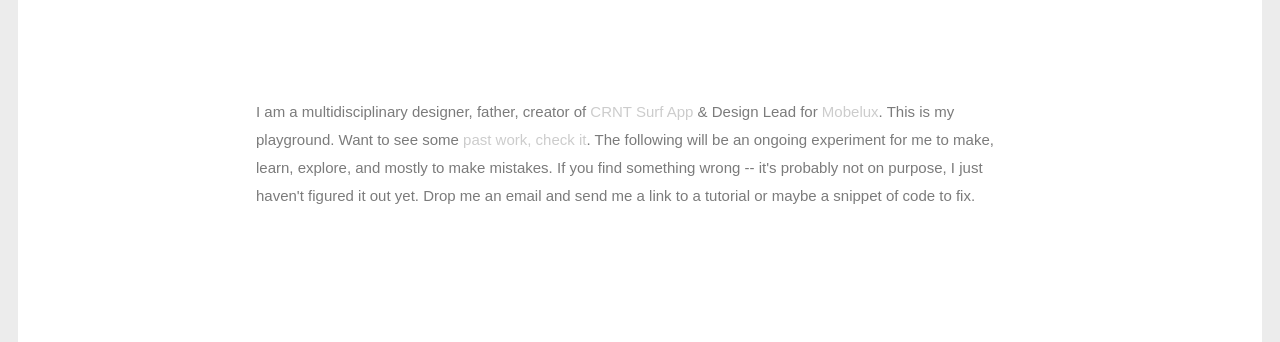
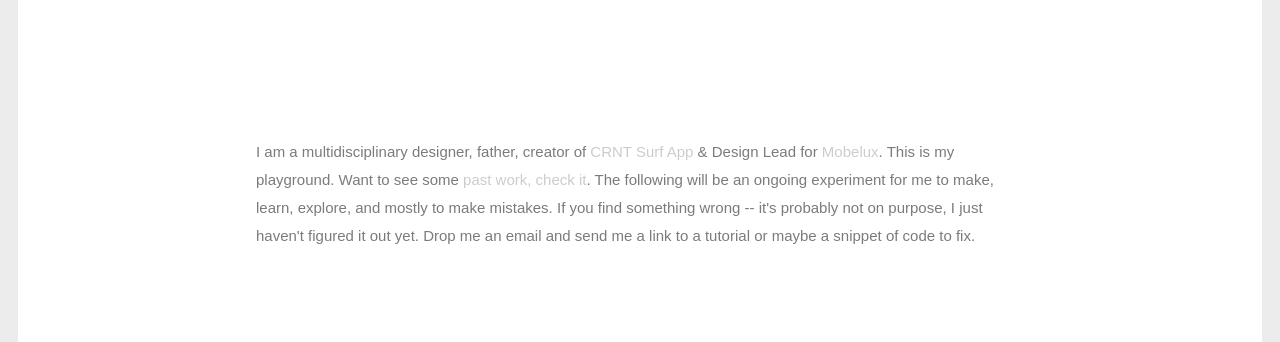
Before and after one commit to raleighfelton/raleighfelton.github.io, a plain HTML site: page index.html in a window 1280 px wide. Shown: the part 551-893 px from the top of the page. Drawn offline with nearby package versions, Linux system fonts and the light colour scheme; a web font is replaced by a local one.

Commit message:
Fixing height of about panel

```diff
--- a/css/styles.css
+++ b/css/styles.css
@@ -1,5 +1,8 @@
 .panel {
   height: 600px;
+}
+.panel-two{
+  padding: 40px 0px;
 }
 
 .horizontal {
--- a/index.html
+++ b/index.html
@@ -42,7 +42,7 @@
 
                 <h2 class="welcome horizontal">Design / Make / Grow</h2>
 
-                <div class="panel">
+                <div class="panel-two">
                     <div class="yo">
                         <p>I am a multidisciplinary designer, father, creator of <a href="http://crntapp.com" target="blank"> CRNT Surf App</a>  & Design Lead for <a href="http://mobelux.com" target="blank"> Mobelux</a>. This is my playground. Want to see some <a href="http://cargocollective.com/raleighfelton" target="blank"> past work, check it</a>. The following will be an ongoing experiment for me to make, learn, explore, and mostly to make mistakes. If you find something wrong -- it's probably not on purpose, I just haven't figured it out yet. Drop me an email and send me a link to a tutorial or maybe a snippet of code to fix.</p>
                     </div>
```
